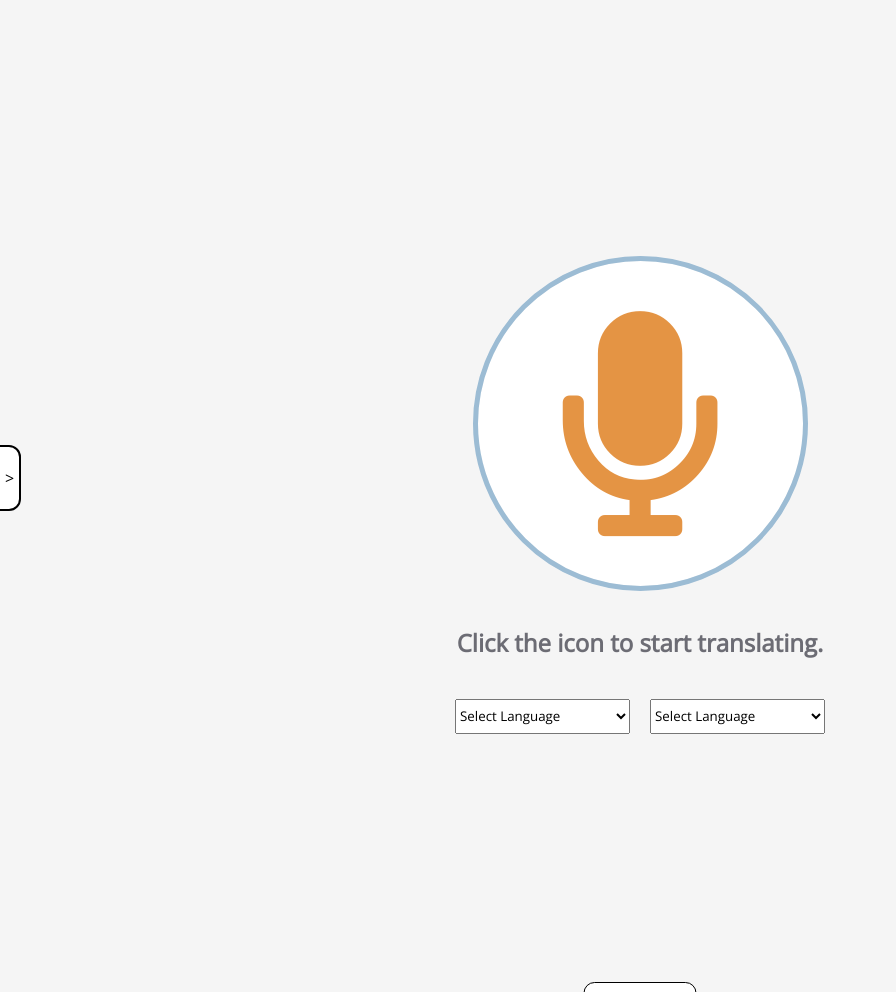
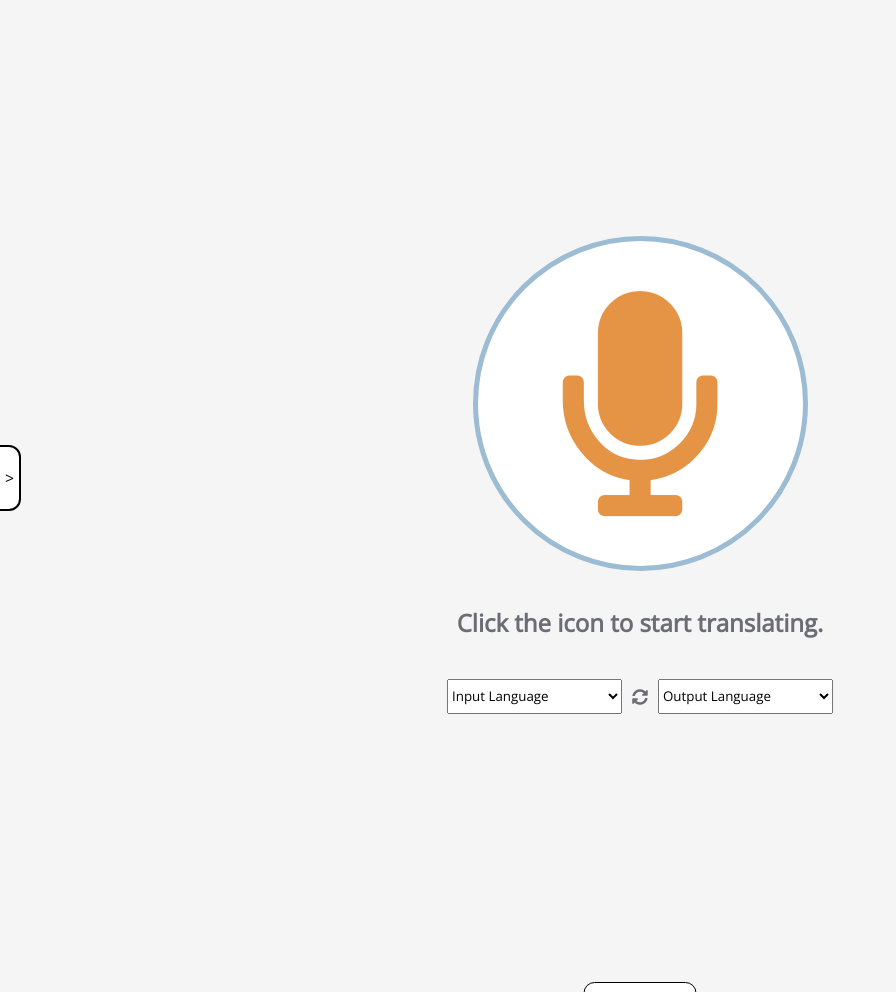
Before and after one commit to MatthewSherlin/Autonomous-Language-Interpreter, a Flask app: page /translate in a window 1280 px wide. Shown: the part 65-1057 px from the top of the page, without its empty margins (0-896 px from the left). Run offline with Flask 2, Linux system fonts and the light colour scheme.

Commit message:
added swap languages button

```diff
--- a/static/scripts/home.js
+++ b/static/scripts/home.js
@@ -1,3 +1,15 @@
+window.onload = function () {
+	if (localStorage.getItem("hasCodeRunBefore") === null) {
+	  alert("DISCLAIMER:\nALI is not responsible for any personal damages, injuries, or death arising from the usage of the ALI software, or for any decision or action taken based upon the ALI software.\nALI is intended for use as an aide in communicating between language barriers, and as a result may not always be accurate. It is the responsibility of the professional user to make the final determining decision in any medical scenario, regardless of the information displayed within ALI. ALI and all associated components are protected under this disclaimer.\nOnly use this software if you've read and understood this message.")
+	  localStorage.setItem("hasCodeRunBefore", true);
+	}
+  }
+
+function submit() {
+	document.forms[0].action = "/translate";
+    document.forms[0].submit();
+}
+
 $(".hamburger").click(function() {
 	$(".links").toggleClass("move");
 });
@@ -14,18 +26,6 @@ $(".text-close").click(function() {
 	$(".text-wrapper").toggleClass("move-text");
 });
 
-window.onload = function () {
-	if (localStorage.getItem("hasCodeRunBefore") === null) {
-	  alert("DISCLAIMER:\nALI is not responsible for any personal damages, injuries, or death arising from the usage of the ALI software, or for any decision or action taken based upon the ALI software.\nALI is intended for use as an aide in communicating between language barriers, and as a result may not always be accurate. It is the responsibility of the professional user to make the final determining decision in any medical scenario, regardless of the information displayed within ALI. ALI and all associated components are protected under this disclaimer.\nOnly use this software if you've read and understood this message.")
-	  localStorage.setItem("hasCodeRunBefore", true);
-	}
-  }
-
-function submit() {
-	document.forms[0].action = "/translate";
-    document.forms[0].submit();
-}
-
 $(".notes-tab").click(function() {
 	$(".notes").toggleClass("move-notes");
 });
@@ -33,3 +33,17 @@ $(".notes-tab").click(function() {
 $(".record-close").click(function() {
 	$(".notes").toggleClass("move-notes");
 });
+
+$(".fa-sync-alt").click(function() {
+   var val1 = $("#languages1 option:selected").val();
+   var text1 = $("#languages1 option:selected").text();
+   var val2 = $("#languages2 option:selected").val();
+   var text2 = $("#languages2 option:selected").text();
+
+   if (val1 != "" && val2 != "") {
+		$("#languages1 option:selected").val(val2);
+		$("#languages1 option:selected").text(text2);
+		$("#languages2 option:selected").val(val1);
+		$("#languages2 option:selected").text(text1);
+   }
+});
--- a/static/styles/home.css
+++ b/static/styles/home.css
@@ -247,8 +247,7 @@ h2 {
 }
 
 select {
-    margin: 0 10px;
-    margin-top: 40px;
+    margin: 40px 10px;
     height: 35px;
     width: 175px;
 }
@@ -296,6 +295,11 @@ select:focus {
     padding: 10px;
 }
 
+.fa-sync-alt {
+    color: var(--grey-1);
+    cursor: pointer;
+}
+
 .translation, .translation:focus {
     outline: 0;
     border: 0;
--- a/templates/home.html
+++ b/templates/home.html
@@ -134,10 +134,10 @@
    <h2>
     Click the icon to start translating.
    </h2>
-   <div style="display: flex; justify-content: center;">
-    <select name="languages1">
+   <div style="display: flex; justify-content: center; align-items: center;">
+    <select id="languages1" name="languages1">
      <option value="">
-      Select Language
+      Input Language
      </option>
      <option value="en">
       English
@@ -186,9 +186,11 @@
      </option>
      <!-- add more -->
     </select>
-    <select name="languages2">
+    <i class="fas fa-sync-alt">
+    </i>
+    <select id="languages2" name="languages2">
      <option value="">
-      Select Language
+      Output Language
      </option>
      <option value="ar">
       Arabic
@@ -243,10 +245,10 @@
    View Text
   </div>
   <div class="text-wrapper">
-   <textarea class="translation" id="t1" placeholder="View recorded speech here...">my name is Matt exit</textarea>
+   <textarea class="translation" id="t1" placeholder="View recorded speech here..."></textarea>
    <i class="fas fa-exchange-alt">
    </i>
-   <textarea class="translation" id="t2" placeholder="View translated speech here...">我叫马特出口</textarea>
+   <textarea class="translation" id="t2" placeholder="View translated speech here..."></textarea>
    <i class="fas fa-times text-close">
    </i>
   </div>
```
